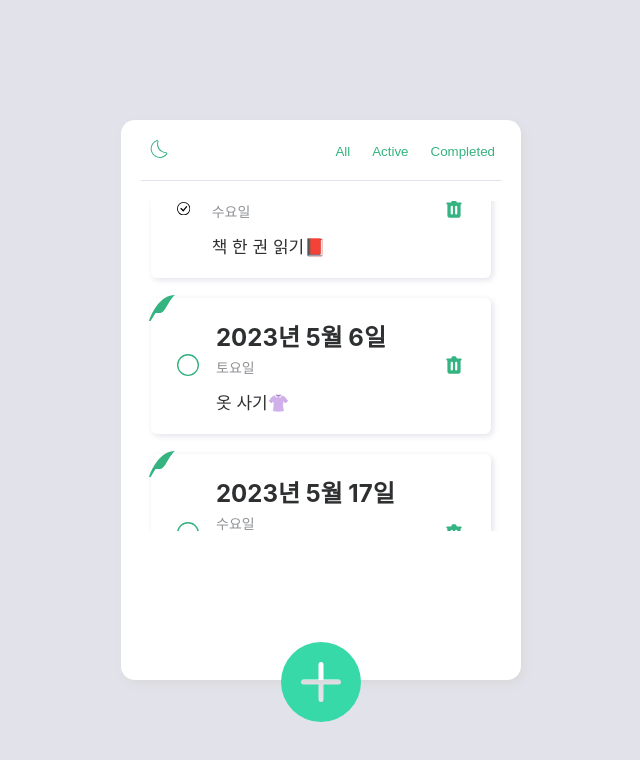
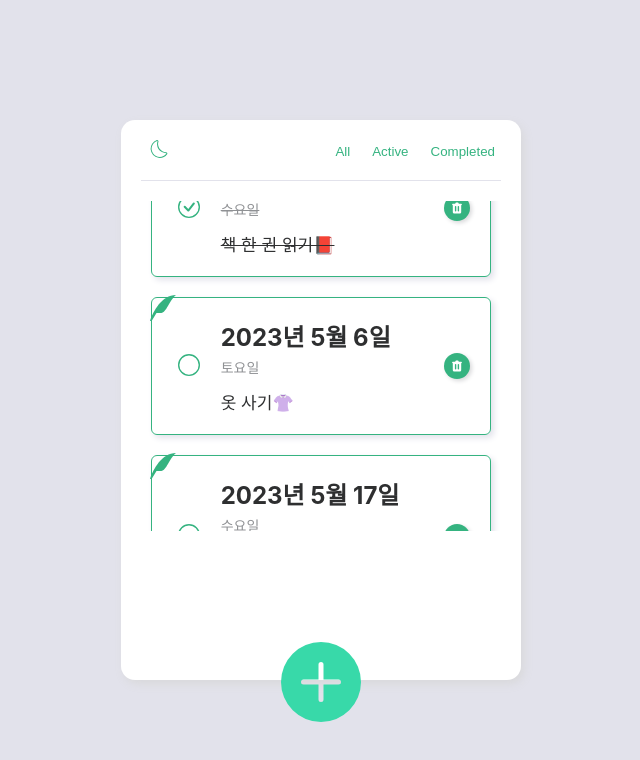
Before and after one commit to dnjfht/react_todo_list, a React (Create React App) app: page / in a window 1280 px wide. Both pictures are taken after a click on the button 502 px from the left and 365 px from the top of the page. Shown: the top 760 px of the page, without its empty margins (319-959 px from the left). Built offline with nearby package versions, Linux system fonts and the light colour scheme.

Commit message:
기능 구현

```diff
--- a/src/App.js
+++ b/src/App.js
@@ -114,6 +114,10 @@ function App() {
     );
   };
 
+  const handleOnClickDeleteTodo = (id) => {
+    setTodos(todos.filter((todo) => todo.id !== id));
+  };
+
   console.log(todos);
 
   return (
@@ -130,6 +134,7 @@ function App() {
         <TodoList
           filtered={filtered}
           handleOnClickStatsSwitch={handleOnClickStatsSwitch}
+          handleOnClickDeleteTodo={handleOnClickDeleteTodo}
         />
 
         {appear && (
--- a/src/App.module.css
+++ b/src/App.module.css
@@ -22,14 +22,6 @@
   align-items: center;
 
   position: relative;
-}
-
-.InputAppearBtn {
-  background-color: transparent;
-  border: none;
-
-  position: absolute;
-  bottom: -46px;
 }
 
 .NavBar {
@@ -102,7 +94,8 @@
   box-sizing: border-box;
 
   border-radius: 6px;
-  box-shadow: 2px 2px 6px var(--color-bg);
+  border: 1px solid var(--color-accent);
+  box-shadow: 3px 3px 6px var(--color-bg);
 
   position: relative;
 
@@ -122,8 +115,24 @@
 }
 
 .DeleteBtn {
-  background-color: transparent;
+  width: 26px;
+  height: 26px;
+  background-color: var(--color-accent);
+
   border: none;
+  border-radius: 50px;
+
+  box-shadow: 2px 2px 4px var(--color-shadow);
+
+  display: flex;
+  flex-direction: row;
+  justify-content: center;
+  align-items: center;
+}
+
+.StatsSwitchBtn:hover,
+.DeleteBtn:hover {
+  cursor: pointer;
 }
 
 .InputWrap {
@@ -181,3 +190,13 @@
 
   cursor: pointer;
 }
+
+.InputAppearBtn {
+  background-color: transparent;
+  border: none;
+
+  position: absolute;
+  bottom: -46px;
+
+  cursor: pointer;
+}
--- a/src/components/Todo.js
+++ b/src/components/Todo.js
@@ -4,7 +4,11 @@ import { ImQuill } from "react-icons/im";
 import { BsCircle, BsCheckCircle } from "react-icons/bs";
 import { HiTrash } from "react-icons/hi";
 
-export default function Todo({ filterTodo, handleOnClickStatsSwitch }) {
+export default function Todo({
+  filterTodo,
+  handleOnClickStatsSwitch,
+  handleOnClickDeleteTodo,
+}) {
   return (
     <div key={filterTodo.id} className={styles.Todo}>
       <ImQuill
@@ -24,12 +28,21 @@ export default function Todo({ filterTodo, handleOnClickStatsSwitch }) {
         {filterTodo.isActive ? (
           <BsCircle style={{ fontSize: 22, color: "var(--color-accent)" }} />
         ) : (
-          <BsCheckCircle />
+          <BsCheckCircle
+            style={{ fontSize: 22, color: "var(--color-accent)" }}
+          />
         )}
       </button>
 
       <div className={styles.ContentWrap}>
-        <h2 style={{ margin: 0, color: "var(--color-text)" }}>
+        <h2
+          style={{
+            fintSize: 22,
+            margin: 0,
+            color: "var(--color-text)",
+            textDecoration: filterTodo.isActive ? "" : "line-through",
+          }}
+        >
           {filterTodo.date}
         </h2>
         <p
@@ -38,6 +51,7 @@ export default function Todo({ filterTodo, handleOnClickStatsSwitch }) {
             marginTop: 4,
             fontSize: 14,
             color: "var(--color-gray)",
+            textDecoration: filterTodo.isActive ? "" : "line-through",
           }}
         >
           {filterTodo.day}
@@ -48,14 +62,18 @@ export default function Todo({ filterTodo, handleOnClickStatsSwitch }) {
             marginTop: 12,
             fontSize: 17,
             color: "var(--color-text)",
+            textDecoration: filterTodo.isActive ? "" : "line-through",
           }}
         >
           {filterTodo.title}
         </p>
       </div>
 
-      <button className={styles.DeleteBtn}>
-        <HiTrash style={{ fontSize: 22, color: "var(--color-accent)" }} />
+      <button
+        className={styles.DeleteBtn}
+        onClick={() => handleOnClickDeleteTodo(filterTodo.id)}
+      >
+        <HiTrash style={{ fontSize: 20, color: "var(--color-white)" }} />
       </button>
     </div>
   );
--- a/src/components/TodoList.js
+++ b/src/components/TodoList.js
@@ -2,7 +2,11 @@ import React from "react";
 import styles from "../App.module.css";
 import Todo from "./Todo";
 
-export default function TodoList({ filtered, handleOnClickStatsSwitch }) {
+export default function TodoList({
+  filtered,
+  handleOnClickStatsSwitch,
+  handleOnClickDeleteTodo,
+}) {
   return (
     <div className={styles.TodoList}>
       {filtered.map((filterTodo) => {
@@ -11,6 +15,7 @@ export default function TodoList({ filtered, handleOnClickStatsSwitch }) {
             key={filterTodo.id}
             filterTodo={filterTodo}
             handleOnClickStatsSwitch={handleOnClickStatsSwitch}
+            handleOnClickDeleteTodo={handleOnClickDeleteTodo}
           />
         );
       })}
```
